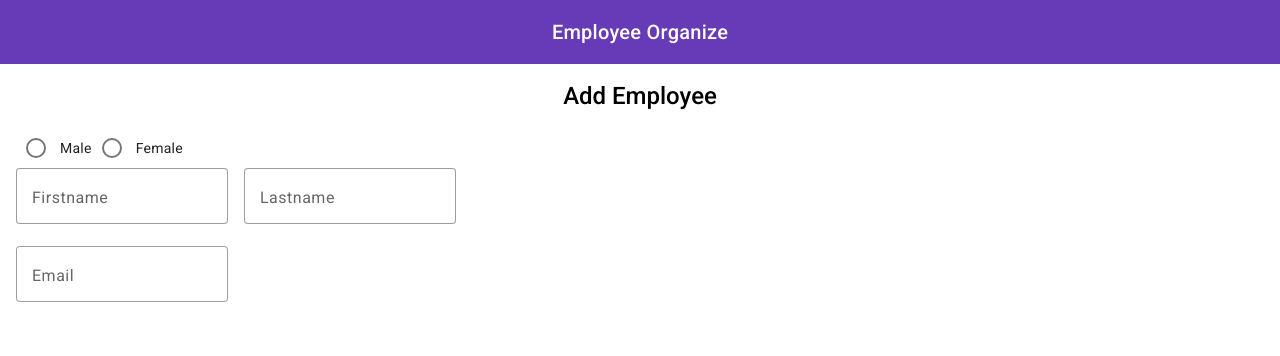
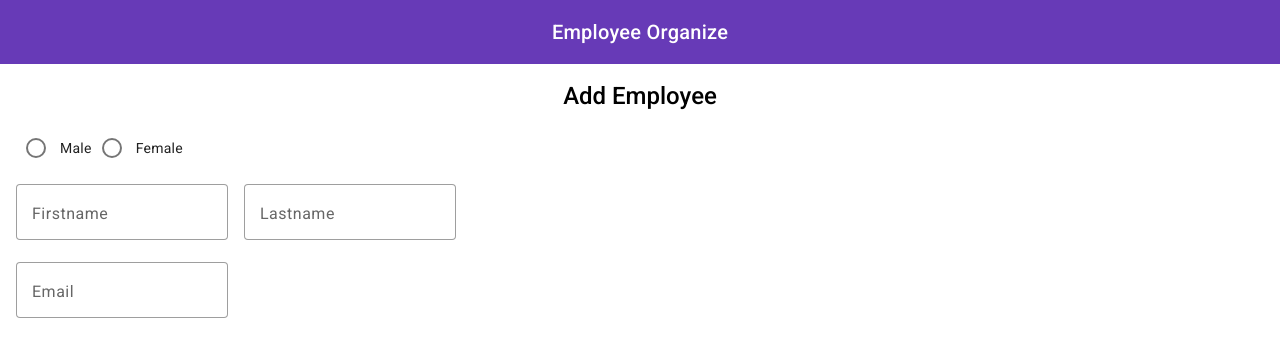
Before and after one commit to laska-adief/employee-organize, an Angular app: page /employee/form in a window 1280 px wide. Shown: the top 356 px of the page. Built offline with nearby package versions, Linux system fonts and the light colour scheme; sample sign-in values are in the browser's storage.

Commit message:
[Employee Organize] add styling for class field-gender

```diff
--- a/src/app/pages/employee/employee-form/employee-form.component.scss
+++ b/src/app/pages/employee/employee-form/employee-form.component.scss
@@ -10,4 +10,9 @@ section {
     align-items: center;
     gap: 1rem;
   }
+
+  .field-gender {
+    display: block;
+    margin-bottom: 1rem;
+  }
 }
```
